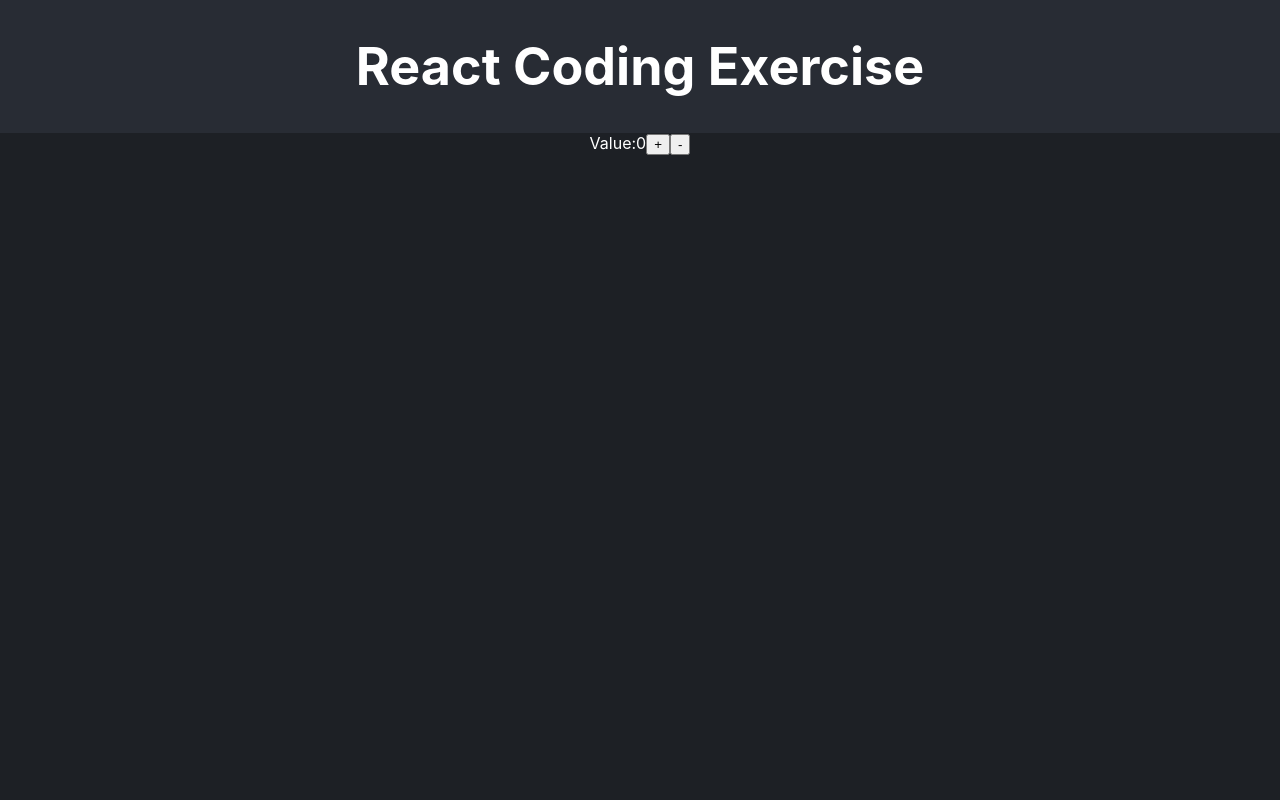
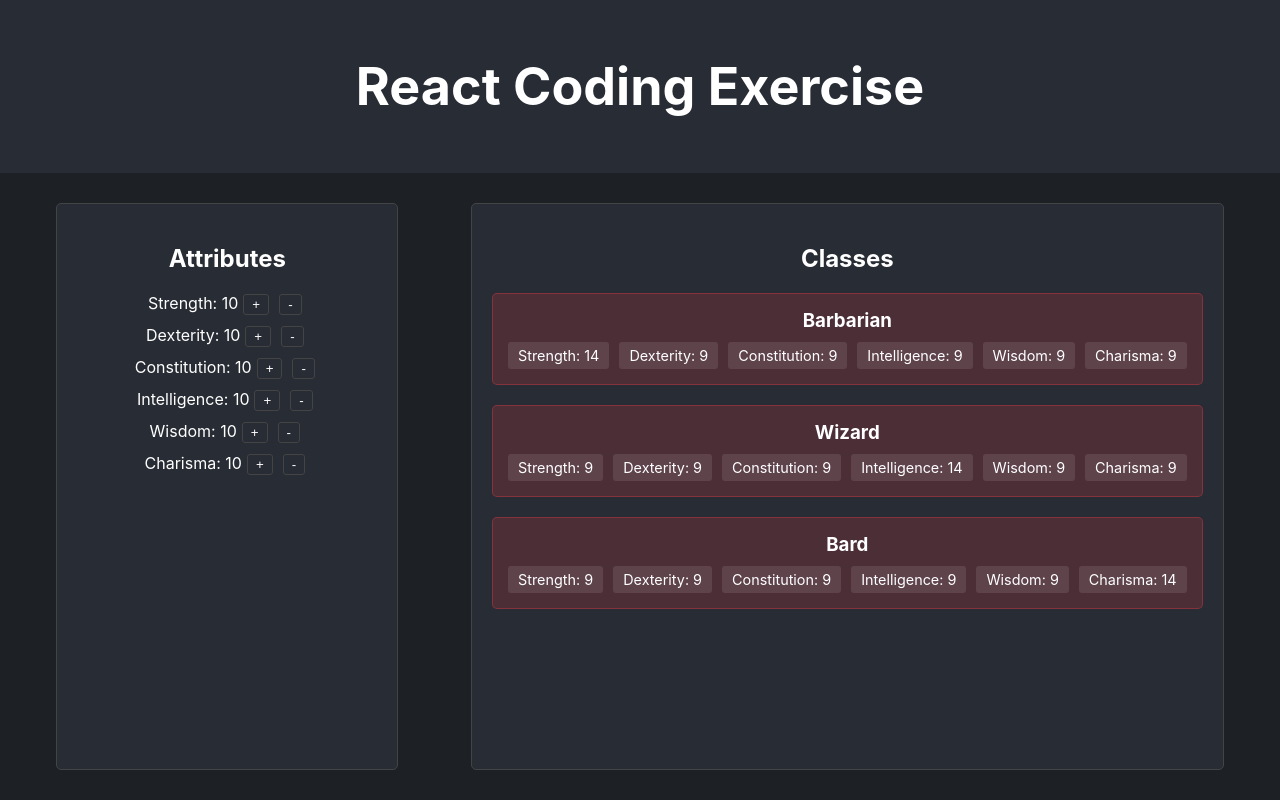
Before and after one commit to Lohit9/recruiting-webapp-character, a React (Create React App) app: page / in a window 1280 px wide. Built offline with nearby package versions, Linux system fonts and the light colour scheme.

Commit message:
Complete requirements 1 and 2 along with style updates

```diff
--- a/src/App.css
+++ b/src/App.css
@@ -24,12 +24,17 @@
   justify-content: center;
   font-size: calc(10px + 2vmin);
   color: white;
+  padding: 20px;
 }
 
 .App-section {
   flex: 1 1 0;
   background-color: hsl(220deg 13% 13%);
   color: white;
+  display: flex;
+  justify-content: space-around;
+  padding: 20px;
+  flex-wrap: wrap;
 }
 
 .App-link {
@@ -44,3 +49,66 @@
     transform: rotate(360deg);
   }
 }
+
+.attributes-container, .classes-container {
+  padding: 20px;
+  border: 1px solid #444;
+  border-radius: 5px;
+  margin: 10px;
+  min-width: 300px;
+  background-color: hsl(220deg 13% 18%);
+}
+
+.class-item {
+  margin: 20px 0;
+  padding: 15px;
+  border-radius: 5px;
+  transition: all 0.3s ease;
+}
+
+.requirements-met {
+  background-color: hsla(134, 61%, 41%, 0.2);
+  border: 1px solid hsla(134, 61%, 41%, 0.4);
+}
+
+.requirements-not-met {
+  background-color: hsla(354, 70%, 54%, 0.2);
+  border: 1px solid hsla(354, 70%, 54%, 0.4);
+}
+
+.class-requirements {
+  display: flex;
+  flex-wrap: wrap;
+  gap: 10px;
+  justify-content: center;
+  margin-top: 10px;
+}
+
+.requirement-item {
+  padding: 5px 10px;
+  background-color: hsla(0, 0%, 100%, 0.1);
+  border-radius: 3px;
+  font-size: 0.9em;
+}
+
+button {
+  margin: 0 5px;
+  padding: 2px 8px;
+  cursor: pointer;
+  border-radius: 3px;
+  border: 1px solid #444;
+  background-color: hsl(220deg 13% 18%);
+  color: white;
+}
+
+button:hover {
+  background-color: hsl(220deg 13% 24%);
+}
+
+h2 {
+  margin-bottom: 20px;
+}
+
+h3 {
+  margin: 0 0 10px 0;
+}
--- a/src/App.tsx
+++ b/src/App.tsx
@@ -1,21 +1,71 @@
 import { useState } from 'react';
 import './App.css';
-import { ATTRIBUTE_LIST, CLASS_LIST, SKILL_LIST } from './consts.js';
-
+import { ATTRIBUTE_LIST, CLASS_LIST, SKILL_LIST } from './consts';
+import { Attributes, Class } from './types';
 
 function App() {
-  const [num, setNum] = useState<number>(0);
+  const [attributes, setAttributes] = useState<Record<string, number>>(() => {
+    const initialAttributes: Record<string, number> = {};
+    ATTRIBUTE_LIST.forEach(attr => {
+      initialAttributes[attr] = 10;
+    });
+    return initialAttributes;
+  });
+
+  const handleIncrement = (attr: string) => {
+    setAttributes(prev => ({
+      ...prev,
+      [attr]: prev[attr] + 1
+    }));
+  };
+
+  const handleDecrement = (attr: string) => {
+    setAttributes(prev => ({
+      ...prev,
+      [attr]: Math.max(0, prev[attr] - 1)
+    }));
+  };
+
+  const meetsClassRequirements = (className: Class): boolean => {
+    const requirements = CLASS_LIST[className];
+    return Object.entries(requirements).every(([attr, minValue]) =>
+      attributes[attr] >= minValue
+    );
+  };
+
   return (
     <div className="App">
       <header className="App-header">
         <h1>React Coding Exercise</h1>
       </header>
       <section className="App-section">
-        <div>
-          Value:
-          {num}
-          <button>+</button>
-          <button>-</button>
+        <div className="attributes-container">
+          <h2>Attributes</h2>
+          {ATTRIBUTE_LIST.map(attr => (
+            <div key={attr} style={{margin: '10px 0'}}>
+              {attr}: {attributes[attr]}
+              <button style={{marginLeft: '5px'}} onClick={() => handleIncrement(attr)}>+</button>
+              <button onClick={() => handleDecrement(attr)}>-</button>
+            </div>
+          ))}
+        </div>
+        <div className="classes-container">
+          <h2>Classes</h2>
+          {(Object.keys(CLASS_LIST) as Class[]).map(className => (
+            <div
+              key={className}
+              className={`class-item ${meetsClassRequirements(className) ? 'requirements-met' : 'requirements-not-met'}`}
+            >
+              <h3>{className}</h3>
+              <div className="class-requirements">
+                {Object.entries(CLASS_LIST[className]).map(([attr, value]) => (
+                  <div key={attr} className="requirement-item">
+                    {attr}: {value}
+                  </div>
+                ))}
+              </div>
+            </div>
+          ))}
         </div>
       </section>
     </div>
```
Also changed, not shown: 1 other file (tests, documents, lock files or other folders).
